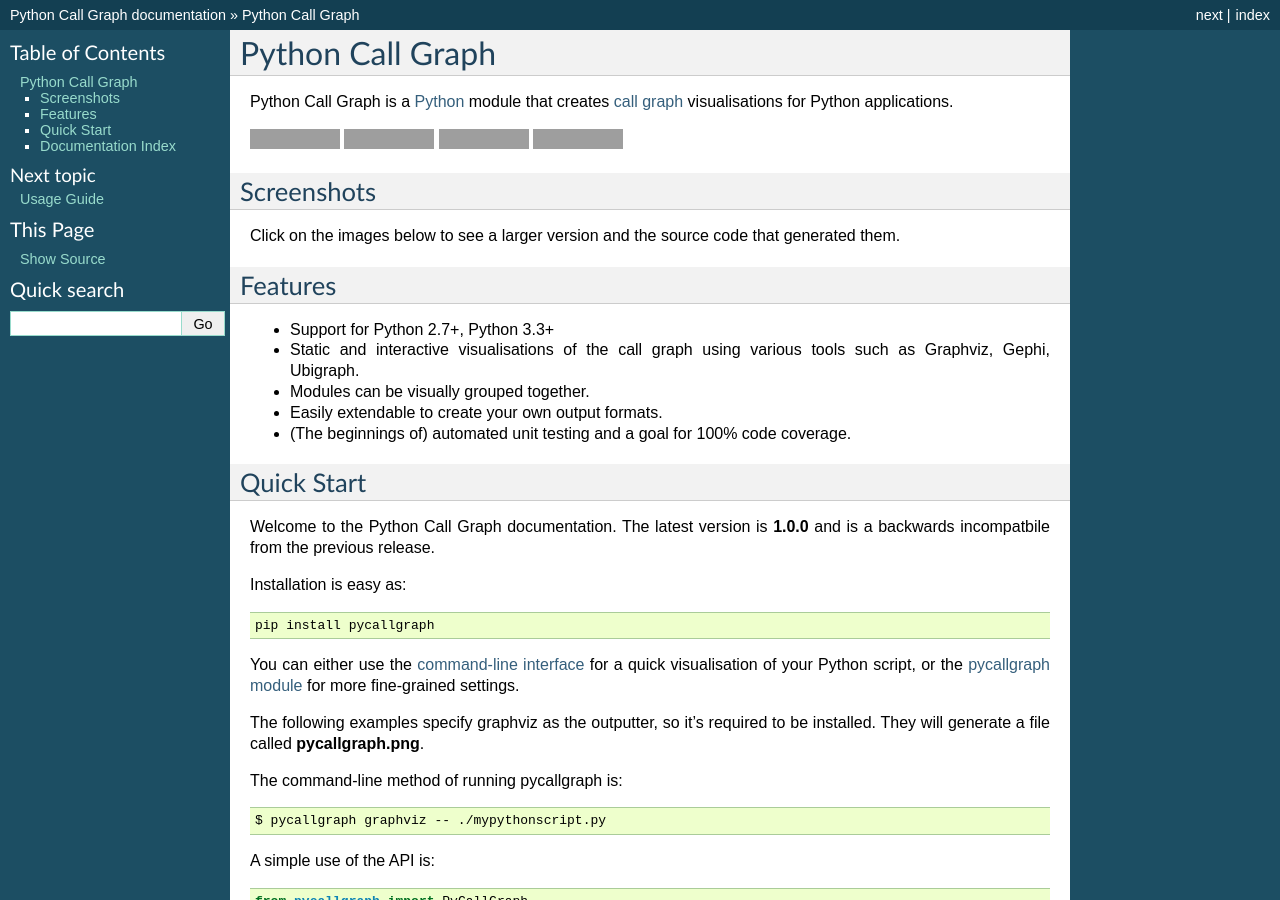
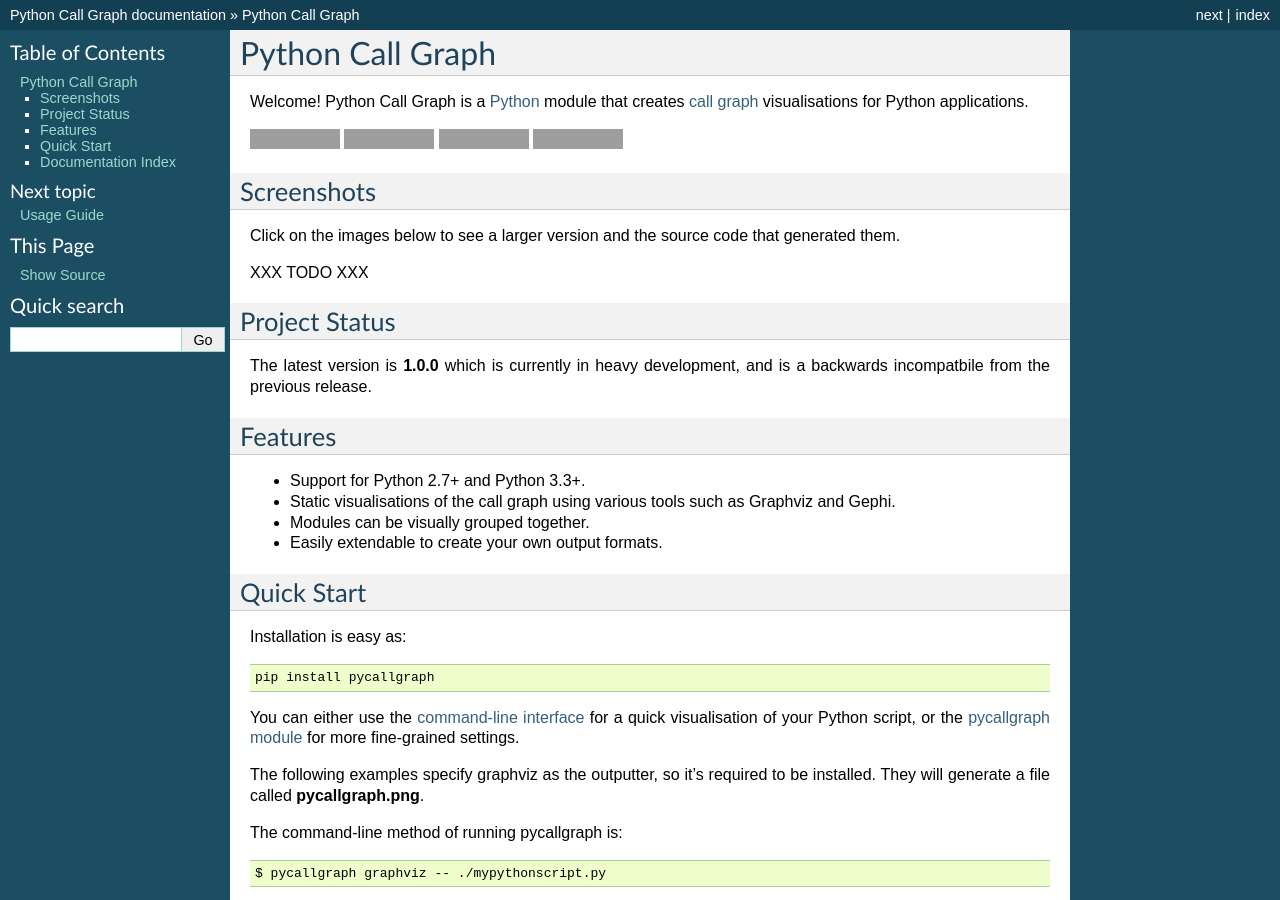
Before and after one commit to gak/pycallgraph, a Sphinx documentation site: the page built from docs/index.rst, in a window 1280 px wide and 900 px high. Built offline with Sphinx 7.4.7, drawn with Linux system fonts in a browser that asks for light colours; pages that are not in the unit, such as notebooks, are missing from menus; the version number could not be read and is left out; grey boxes are pictures that could not be loaded.

Commit message:
Documentation tweaks.

```diff
--- a/docs/index.rst
+++ b/docs/index.rst
@@ -17,19 +17,23 @@
 
 Click on the images below to see a larger version and the source code that generated them.
 
+XXX TODO XXX
+
+Project Status
+==============
+
+The latest version is **1.0.0** which is currently in heavy development, and is a backwards incompatbile from the previous release.
+
 Features
 ========
 
-* Support for Python 2.7+, Python 3.3+
-* Static and interactive visualisations of the call graph using various tools such as Graphviz, Gephi, Ubigraph.
+* Support for Python 2.7+ and Python 3.3+.
+* Static visualisations of the call graph using various tools such as Graphviz and Gephi.
 * Modules can be visually grouped together.
 * Easily extendable to create your own output formats.
-* (The beginnings of) automated unit testing and a goal for 100% code coverage.
 
 Quick Start
 ===========
-
-Welcome to the Python Call Graph documentation. The latest version is **1.0.0** and is a backwards incompatbile from the previous release.
 
 Installation is easy as::
 
```
Also changed, not shown: other parts of docs/index.rst (+1 -1 lines), README.rst (+10 -6 lines), 1 other file.
